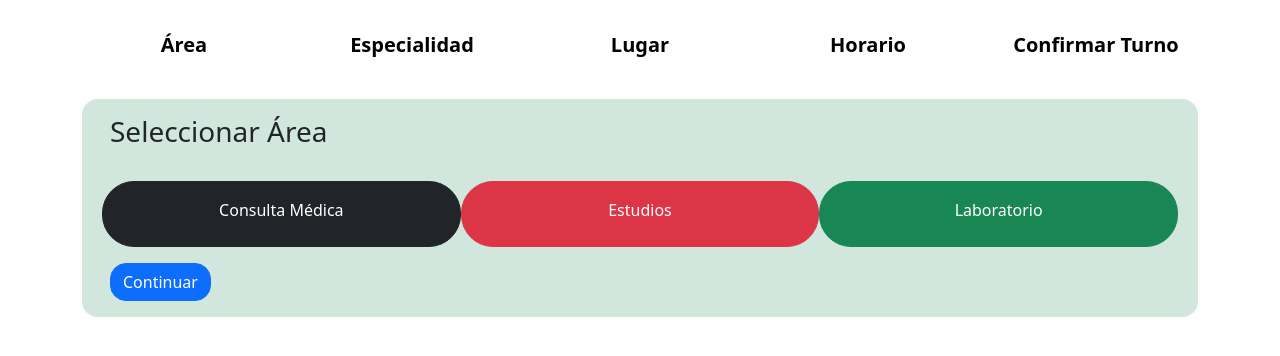
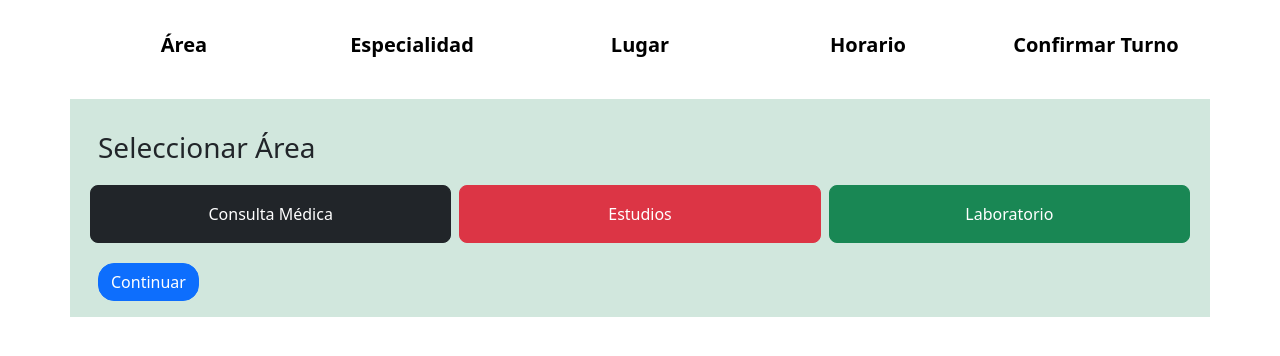
Before and after one commit to leandrojl/TP-FINAL-Visualizacion-e-Interfaces, a website: page sesion_iniciada.html in a window 1280 px wide. Shown: the part 314-670 px from the top of the page. Drawn offline with nearby package versions, Linux system fonts and the light colour scheme; a web font is replaced by a local one.

Commit message:
dos cambios locos xd

```diff
--- a/sesion_iniciada.html
+++ b/sesion_iniciada.html
@@ -20,9 +20,9 @@
 
 <style>
     .card:hover {
-                border: 2px solid blue; /* Cambia el color del borde al azul */
+        border: 2px solid blue;
+        /* Cambia el color del borde al azul */
     }
-
 </style>
 
 <body>
@@ -38,7 +38,7 @@
             <div class="col-lg-8 col-md-6 col-sm-8 mt-3 mb-3 d-none d-md-block">
 
                 <div id="image-icon" class="d-flex justify-content-end">
-                    <img  src="imagenes/user icon.png" alt="icono-usuario" style="width: 60px; height: 50px;">
+                    <img src="imagenes/user icon.png" alt="icono-usuario" style="width: 60px; height: 50px;">
                 </div>
 
             </div>
@@ -48,13 +48,23 @@
 
             <div class="col-lg-12 border rounded-2 p-4 bg-light" id="navbar-large">
                 <div class="row g-5">
-                            <div class="col-lg col-md-4 col-sm-12 text-center uppercase-text "><a class="text-decoration-none fs-5 fw-bold text-green-hover texto-negro" href="#solicitarTurno"> Solicitar Turno</a>
+                    <div class="col-lg col-md-4 col-sm-12 text-center uppercase-text "><a
+                            class="text-decoration-none fs-5 fw-bold text-green-hover texto-negro"
+                            href="#solicitarTurno"> Solicitar Turno</a>
                     </div>
-                            <div class="col-lg col-md-4 col-sm-12 text-center uppercase-text"><a class="text-decoration-none fs-5 fw-bold text-green-hover texto-negro" data-toggle="modal" data-target="#myModal" href="#verTurnos"> Turnos Agendados</a></div>
-                            <div class="col-lg col-md-4 col-sm-12 text-center uppercase-text"><a class="text-decoration-none fs-5 fw-bold text-green-hover texto-negro" href="#verEstudio"> Ver Estudios</a>
+                    <div class="col-lg col-md-4 col-sm-12 text-center uppercase-text"><a
+                            class="text-decoration-none fs-5 fw-bold text-green-hover texto-negro" data-toggle="modal"
+                            data-target="#myModal" href="#verTurnos"> Turnos Agendados</a></div>
+                    <div class="col-lg col-md-4 col-sm-12 text-center uppercase-text"><a
+                            class="text-decoration-none fs-5 fw-bold text-green-hover texto-negro" href="#verEstudio">
+                            Ver Estudios</a>
                     </div>
-                            <div class="col-lg col-md-6 col-sm-12 text-center uppercase-text"><a class="text-decoration-none fs-5 fw-bold text-green-hover texto-negro" href="#guardiaVirtual"> Guardia Virtual</a></div>
-                            <div class="col-lg col-md-6 col-sm-12 text-center uppercase-text"><a class="text-decoration-none fs-5 fw-bold text-green-hover texto-negro" href="#miAfiliado"> Mi Afiliado</a>
+                    <div class="col-lg col-md-6 col-sm-12 text-center uppercase-text"><a
+                            class="text-decoration-none fs-5 fw-bold text-green-hover texto-negro"
+                            href="#guardiaVirtual"> Guardia Virtual</a></div>
+                    <div class="col-lg col-md-6 col-sm-12 text-center uppercase-text"><a
+                            class="text-decoration-none fs-5 fw-bold text-green-hover texto-negro" href="#miAfiliado">
+                            Mi Afiliado</a>
                     </div>
                 </div>
             </div>
@@ -70,7 +80,8 @@
                     <div class="collapse navbar-collapse" id="navbarNav">
                         <div class="navbar-nav">
                             <a class="nav-item nav-link text-green-hover" href="#solicitarTurno">Solicitar Turno</a>
-                                    <a class="nav-item nav-link text-green-hover" data-toggle="modal" data-target="#myModal" href="verTurnos">Turnos Agendados</a>
+                            <a class="nav-item nav-link text-green-hover" data-toggle="modal" data-target="#myModal"
+                                href="verTurnos">Turnos Agendados</a>
                             <a class="nav-item nav-link text-green-hover" href="#verEstudio">Ver Estudios</a>
                             <a class="nav-item nav-link text-green-hover" href="#guardiaVirtual">Guardia Virtual</a>
                             <a class="nav-item nav-link text-green-hover" href="#miAfiliado">Mi Afiliado</a>
@@ -96,71 +107,68 @@
                     <div class="container ">
                         <div class="row ">
 
-                            <aside class="col-lg-12 col-md-12 col-sm-12  rounded-5 mb-3" >
+                            <aside class="col-lg-12 col-md-12 col-sm-12  rounded-5 mb-3">
 
                                 <ul class="row list-unstyled  rounded-4 text-center">
                                     <li class="col-lg ">
-                                            <button class="btn btn-link text-decoration-none fs-5 fw-bold text-black active" id="btnArea"> Área</button>
+                                        <button class="btn btn-link text-decoration-none fs-5 fw-bold text-black active"
+                                            id="btnArea"> Área</button>
                                     </li>
                                     <li class="col-lg ">
-                                            <button class="btn btn-link text-decoration-none fs-5 fw-bold text-black" id="btnEspecialidad" >
-                                                Especialidad</button></li>
+                                        <button class="btn btn-link text-decoration-none fs-5 fw-bold text-black"
+                                            id="btnEspecialidad">
+                                            Especialidad</button>
+                                    </li>
                                     <li class="col-lg ">
-                                            <button class="btn btn-link text-decoration-none fs-5 fw-bold text-black" id="btnLugar" >
-                                                Lugar</button></li>
+                                        <button class="btn btn-link text-decoration-none fs-5 fw-bold text-black"
+                                            id="btnLugar">
+                                            Lugar</button>
+                                    </li>
                                     <li class="col-lg ">
-                                            <button class="btn btn-link text-decoration-none fs-5 fw-bold text-black" id="btnHorario" >
-                                                Horario</button></li>
+                                        <button class="btn btn-link text-decoration-none fs-5 fw-bold text-black"
+                                            id="btnHorario">
+                                            Horario</button>
+                                    </li>
                                     <li class="col-lg">
-                                            <button class="btn btn-link text-decoration-none fs-5 fw-bold text-black" id="btnConfirmar">Confirmar
-                                                Turno</button></li>
+                                        <button class="btn btn-link text-decoration-none fs-5 fw-bold text-black"
+                                            id="btnConfirmar">Confirmar
+                                            Turno</button>
+                                    </li>
                                 </ul>
 
                             </aside>
 
                             <!-- Contenido dinámico -->
-                            <div class="col-lg-12 col-md-12" >
-                                <div id="seccionArea" class="form-section bg-success-subtle rounded-4 p-3 ">
-
-                                    <div class="container">
-                                        <div  class="row btn-group-toggle g-3" data-toggle="buttons">
-                                            <h3 class="h3 mt-3 mb-3">Seleccionar Área</h3>
-                                            <div class="col-lg-4 col-md-12 col-sm-4 btn btn-dark rounded-5 p-3">
-                                                <label >
-                                                    <input type="radio" name="areaOptions" id="consultaMedica" value="Consulta Medica"> Consulta Médica
-                                                </label>
+                            <div class="col-lg-12 col-md-12">
+                                <div class="row bg-success-subtle p-3" data-toggle="buttons">
+                                    <h3 class="col-12 h3 mt-3 mb-3">Seleccionar Área</h3>
+                                    <div class="btn-group-toggle d-lg-flex justify-content-center">
+                                        <div class="col-lg-4 col-md-10 btn btn-dark rounded-3 p-3 m-1">
+                                            <input type="radio" name="areaOptions" id="consultaMedica"
+                                                value="Consulta Medica" class="form-control"> Consulta Médica
                                         </div>
-
-                                            <div class="col-lg-4 col-md-12 col-sm-4 btn  btn-danger rounded-5 p-3">
-                                                <label >
-                                                    <input type="radio" name="areaOptions" id="estudios" value="Estudios"> Estudios
-                                                </label>
+                                        <div class="col-lg-4 col-md-10  btn  btn-danger rounded-3 p-3 m-1">
+                                            <input type="radio" name="areaOptions" id="estudios" value="Estudios" class="form-control">
+                                            Estudios
                                         </div>
-
-                                            <div class="col-lg-4 col-md-12 col-sm-4 btn btn-success rounded-5 p-3">
-                                                <label >
-                                                    <input type="radio" name="areaOptions" id="laboratorio" value="Laboratorio"> Laboratorio
-                                                </label>
-                                            </div>
-
-
-
-                                            <div class="col-lg-12 mt-3">
-                                                <button class="btn btn-primary rounded-4" id="btnContinuarArea">Continuar</button>
-                                            </div>
+                                        <div class="col-lg-4 col-md-10  btn btn-success rounded-3 p-3 m-1">
+                                            <input type="radio" name="areaOptions" id="laboratorio" value="Laboratorio" class="form-control">
+                                            Laboratorio
                                         </div>
                                     </div>
 
-
+                                    <div class="col-lg-12 mt-3">
+                                        <button class="btn btn-primary rounded-4"
+                                            id="btnContinuarArea">Continuar</button>
                                     </div>
-
+                                </div>
                                 <div id="seccionEspecialidad" class="row form-section bg-success-subtle rounded-4 p-3">
                                     <h3 class="h3 mt-3 mb-3">Seleccionar Especialidad</h3>
 
                                     <div class="col-lg-6 mt-3">
                                         <div class="form-group">
                                             <label for="listaEspecialidades">Especialidades:</label>
-                                            <select class="form-control" style="width:80%"; id="listaEspecialidades">
+                                            <select class="form-control" style="width:80%" ; id="listaEspecialidades">
                                                 <!-- Agrega aquí las especialidades desde tu JSON -->
                                                 <option value="traumatologia">Traumatología</option>
                                                 <option value="cardiologia">Cardiología</option>
@@ -173,14 +181,15 @@
                                     <div class="col-lg-6 mt-3">
                                         <div class="form-group">
                                             <label for="listaNumeros">Seleccionar Número:</label>
-                                            <select class="form-control" style="width:80%"; id="listaNumeros" disabled>
+                                            <select class="form-control" style="width:80%" ; id="listaNumeros" disabled>
 
                                             </select>
                                         </div>
                                     </div>
 
                                     <div class="col-lg-12 mt-3">
-                                        <button class="btn btn-primary rounded-4" id="btnContinuarEspecialidad">Continuar</button>
+                                        <button class="btn btn-primary rounded-4"
+                                            id="btnContinuarEspecialidad">Continuar</button>
                                     </div>
                                 </div>
 
@@ -214,13 +223,14 @@
 
                                             <div class="card-body">
                                                 <h5 class="card-title">Hospital Italiano de Ramos Mejía</h5>
-                                                <p class="card-text">Dirección: Urquiza 609, Ramos Mejía, Buenos Aires</p>
+                                                <p class="card-text">Dirección: Urquiza 609, Ramos Mejía, Buenos Aires
+                                                </p>
 
                                             </div>
                                         </div>
                                         <div class="col-lg-12 text-start">
-                                            <button class="btn btn-primary mt-3 rounded-4"  id="btnContinuarLugar"
-                                        >Continuar</button>
+                                            <button class="btn btn-primary mt-3 rounded-4"
+                                                id="btnContinuarLugar">Continuar</button>
                                         </div>
                                     </div>
 
@@ -266,7 +276,7 @@
                                         </div>
 
                                         <div class="col-lg-12 text-start">
-                                            <button class="btn btn-primary mt-3 rounded-4"  id="btnContinuarHorario"
+                                            <button class="btn btn-primary mt-3 rounded-4" id="btnContinuarHorario"
                                                 disabled>Continuar</button>
                                         </div>
 
@@ -296,17 +306,20 @@
                                             <span id="horarioSeleccionado" class="fs-5"></span>
                                         </div>
                                         <div class="col-lg-12 col-md-12 text-end mt-2">
-                                            <button class="btn btn-primary rounded-4" id="confirmarTurno">Confirmar</button>
+                                            <button class="btn btn-primary rounded-4"
+                                                id="confirmarTurno">Confirmar</button>
                                         </div>
 
                                     </div>
 
-                                    <div class="modal fade" id="confirmacionModal" tabindex="-1" role="dialog" aria-labelledby="exampleModalLabel" aria-hidden="true">
+                                    <div class="modal fade" id="confirmacionModal" tabindex="-1" role="dialog"
+                                        aria-labelledby="exampleModalLabel" aria-hidden="true">
                                         <div class="modal-dialog" role="document">
                                             <div class="modal-content">
                                                 <div class="modal-header">
                                                     <h5 class="modal-title" id="exampleModalLabel">Turno Confirmado</h5>
-                                                    <button type="button" class="close" data-dismiss="modal" aria-label="Close">
+                                                    <button type="button" class="close" data-dismiss="modal"
+                                                        aria-label="Close">
                                                         <span aria-hidden="true">&times;</span>
                                                     </button>
                                                 </div>
@@ -314,7 +327,8 @@
                                                     <p class="fw-bold fs-4">Su turno ha sido confirmado</p>
                                                 </div>
                                                 <div class="modal-footer">
-                                                    <button type="button" class="btn btn-secondary" data-dismiss="modal">Cerrar</button>
+                                                    <button type="button" class="btn btn-secondary"
+                                                        data-dismiss="modal">Cerrar</button>
                                                 </div>
                                             </div>
                                         </div>
@@ -372,7 +386,7 @@
             }
             $("#confirmarTurno").prop("disabled", false);
 
-        $("#confirmarTurno").click(function() {
+            $("#confirmarTurno").click(function () {
                 $("#confirmacionModal").modal("show");
             });
 
```
Also changed, not shown: index.html (+2 -2 lines). Lines whose indentation alone changed are shown as unchanged.
